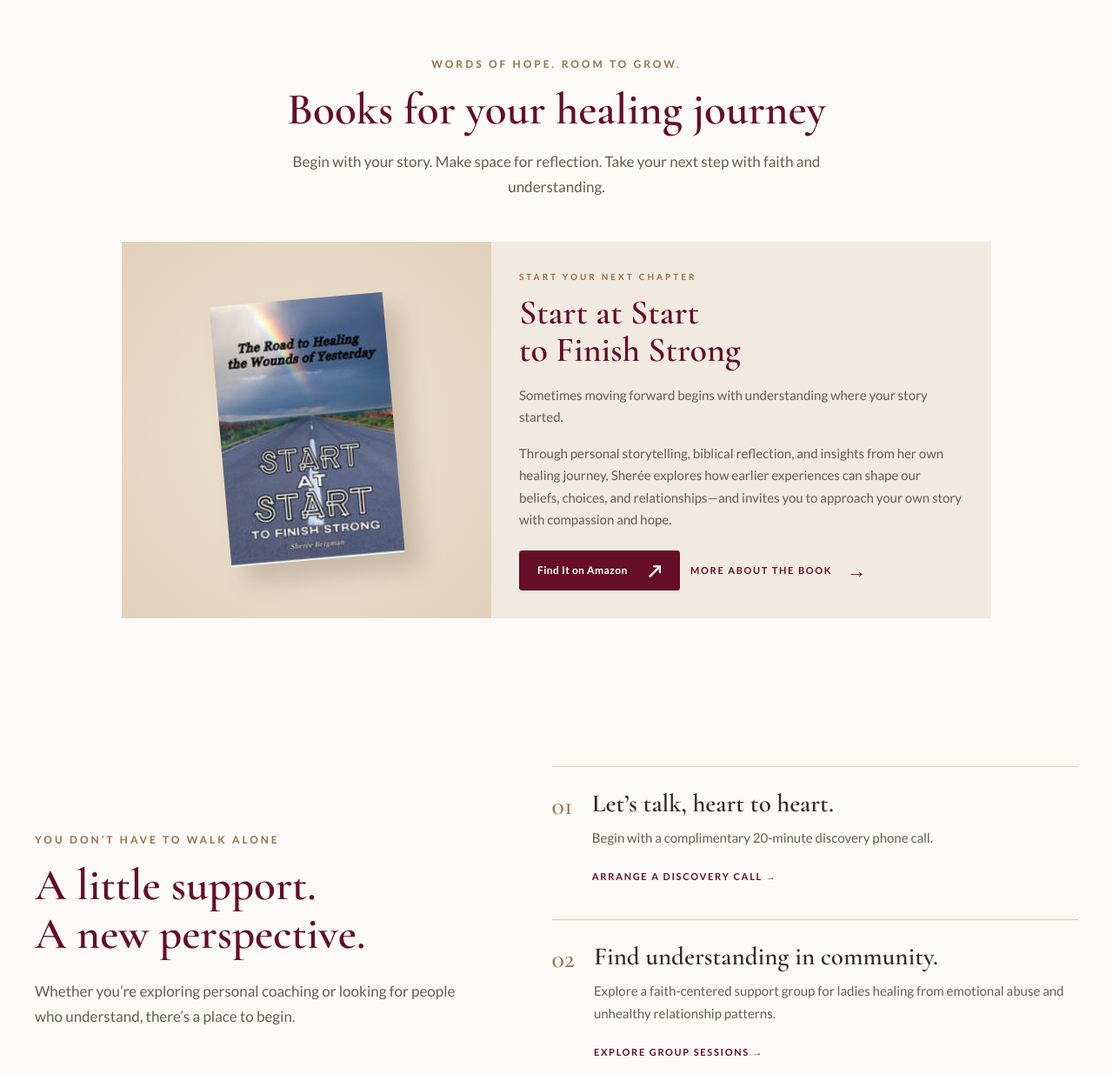
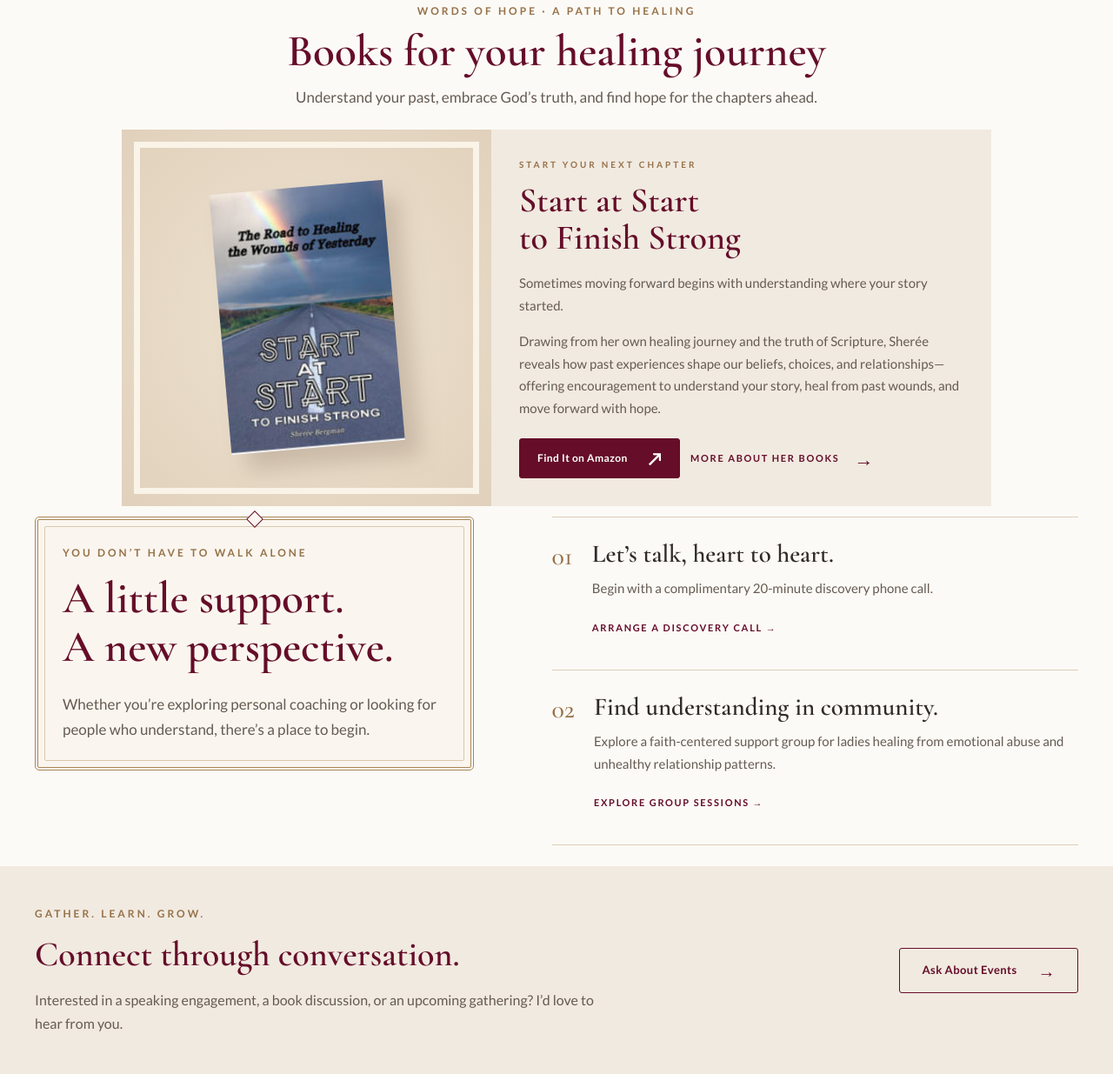
Before and after one commit to hthlifecoaching/shereebergman, a plain HTML site: page index.html in a window 1280 px wide. Shown: the part 1107-2342 px from the top of the page at 87% size. Drawn offline with Linux system fonts and the light colour scheme.

Commit message:
Refine homepage book copy, spacing, and decorative frames

```diff
--- a/assets/css/home-concept.css
+++ b/assets/css/home-concept.css
@@ -347,3 +347,51 @@
 @media(min-width:1001px) {
   .original-concept-home .site-header nav { gap: clamp(14px,1.5vw,24px); }
 }
+/* Requested tighter book introduction and spacing around the book/support panels.
+   Typography, book proportions, and the rest of the homepage remain unchanged. */
+.original-concept-home .books-section { padding-block: 24px 0; }
+.original-concept-home .books-section .section-intro { margin-bottom: 22px; }
+.original-concept-home .books-section .section-intro .eyebrow { margin-bottom: 10px; }
+.original-concept-home .books-section .section-intro > p:last-child { margin-top: 10px; }
+.original-concept-home .featured-cover { position: relative; }
+.original-concept-home .featured-cover::before {
+  content: '';
+  position: absolute;
+  inset: 14px;
+  border: 7px solid #faf3e7;
+  pointer-events: none;
+}
+.original-concept-home .next-steps { padding-block: 12px 24px; align-items: start; }
+.original-concept-home .support-intro {
+  position: relative;
+  padding: 28px;
+  border: 4px double #ab875a;
+  border-radius: 5px;
+  background: #faf6ef;
+}
+.original-concept-home .support-intro::before {
+  content: '';
+  position: absolute;
+  inset: 7px;
+  border: 1px solid #dac8ac;
+  border-radius: 2px;
+  pointer-events: none;
+}
+.original-concept-home .support-intro::after {
+  content: '';
+  position: absolute;
+  top: -8px;
+  left: calc(50% - 6px);
+  width: 12px;
+  height: 12px;
+  border: 1px solid var(--wine);
+  background: #faf6ef;
+  transform: rotate(45deg);
+  pointer-events: none;
+}
+.original-concept-home .support-intro > * { position: relative; }
+@media(max-width:850px) {
+  .original-concept-home .books-section { padding-top: 20px; }
+  .original-concept-home .books-section .section-intro { margin-bottom: 18px; }
+  .original-concept-home .support-intro { padding: 24px; }
+}
--- a/index.html
+++ b/index.html
@@ -72,11 +72,11 @@
   </section>
   <section class="scripture" aria-label="Scripture for reflection"><div class="scripture-landscape" aria-hidden="true"><svg class="" viewBox="0 1031 1390 101" role="img" aria-label="" preserveAspectRatio="xMidYMid slice"><image href="assets/img/original-concept.png" width="1390" height="1132" /></svg></div><div class="container"><blockquote><span class="quote-rule" aria-hidden="true"></span><span>“The purposes of a person’s heart are deep waters…”</span><span class="quote-rule" aria-hidden="true"></span></blockquote><p>Proverbs 20:5</p></div></section>
   <section class="books-section" id="books" aria-labelledby="books-title"><div class="container">
-    <div class="section-intro"><p class="eyebrow">Words of hope. Room to grow.</p><h2 id="books-title">Books for your healing journey</h2><p>Begin with your story. Make space for reflection. Take your next step with faith and understanding.</p></div>
-    <article class="featured-book"><div class="featured-cover"><img src="assets/img/start-at-start.jpg" width="352" height="528" alt="Start at Start to Finish Strong by Sherée Bergman" loading="lazy"></div><div class="featured-copy"><p class="eyebrow">Start your next chapter</p><h3>Start at Start<br>to Finish Strong</h3><p>Sometimes moving forward begins with understanding where your story started.</p><p>Through personal storytelling, biblical reflection, and insights from her own healing journey, Sherée explores how earlier experiences can shape our beliefs, choices, and relationships—and invites you to approach your own story with compassion and hope.</p><div class="actions"><a class="button" href="https://www.amazon.com/dp/B0FNLVWCBQ" target="_blank" rel="noopener noreferrer">Find It on Amazon <span aria-hidden="true">↗</span><span class="sr-only"> (opens in a new tab)</span></a><a class="text-link" href="https://hearttoheartlifecoaching.com/about-start-at-start/">More About the Book <span aria-hidden="true">→</span></a></div></div></article>
+    <div class="section-intro"><p class="eyebrow">WORDS OF HOPE · A PATH TO HEALING</p><h2 id="books-title">Books for your healing journey</h2><p>Understand your past, embrace God’s truth, and find hope for the chapters ahead.</p></div>
+    <article class="featured-book"><div class="featured-cover"><img src="assets/img/start-at-start.jpg" width="352" height="528" alt="Start at Start to Finish Strong by Sherée Bergman" loading="lazy"></div><div class="featured-copy"><p class="eyebrow">Start your next chapter</p><h3>Start at Start<br>to Finish Strong</h3><p>Sometimes moving forward begins with understanding where your story started.</p><p>Drawing from her own healing journey and the truth of Scripture, Sherée reveals how past experiences shape our beliefs, choices, and relationships—offering encouragement to understand your story, heal from past wounds, and move forward with hope.</p><div class="actions"><a class="button" href="https://www.amazon.com/dp/B0FNLVWCBQ" target="_blank" rel="noopener noreferrer">Find It on Amazon <span aria-hidden="true">↗</span><span class="sr-only"> (opens in a new tab)</span></a><a class="text-link" href="https://hearttoheartlifecoaching.com/about-start-at-start/">More About Her Books <span aria-hidden="true">→</span></a></div></div></article>
   </div></section>
 
-  <section class="container next-steps" id="coaching" aria-labelledby="coaching-title"><div><p class="eyebrow">You don’t have to walk alone</p><h2 id="coaching-title">A little support.<br>A new perspective.</h2><p>Whether you’re exploring personal coaching or looking for people who understand, there’s a place to begin.</p></div><div class="step-options"><article><span class="step-number">01</span><div><h3>Let’s talk, heart to heart.</h3><p>Begin with a complimentary 20-minute discovery phone call.</p><a class="text-link" href="https://hearttoheartlifecoaching.com/free-consultation/">Arrange a Discovery Call →</a></div></article><article><span class="step-number">02</span><div><h3>Find understanding in community.</h3><p>Explore a faith-centered support group for ladies healing from emotional abuse and unhealthy relationship patterns.</p><a class="text-link" href="https://support.hearttoheartlifecoaching.com/schedule.html">Explore Group Sessions →</a></div></article></div></section>
+  <section class="container next-steps" id="coaching" aria-labelledby="coaching-title"><div class="support-intro"><p class="eyebrow">You don’t have to walk alone</p><h2 id="coaching-title">A little support.<br>A new perspective.</h2><p>Whether you’re exploring personal coaching or looking for people who understand, there’s a place to begin.</p></div><div class="step-options"><article><span class="step-number">01</span><div><h3>Let’s talk, heart to heart.</h3><p>Begin with a complimentary 20-minute discovery phone call.</p><a class="text-link" href="https://hearttoheartlifecoaching.com/free-consultation/">Arrange a Discovery Call →</a></div></article><article><span class="step-number">02</span><div><h3>Find understanding in community.</h3><p>Explore a faith-centered support group for ladies healing from emotional abuse and unhealthy relationship patterns.</p><a class="text-link" href="https://support.hearttoheartlifecoaching.com/schedule.html">Explore Group Sessions →</a></div></article></div></section>
   <section class="events-section" id="events"><div class="container events-inner"><div><p class="eyebrow">Gather. Learn. Grow.</p><h2>Connect through conversation.</h2><p>Interested in a speaking engagement, a book discussion, or an upcoming gathering? I’d love to hear from you.</p></div><a class="button button-outline" href="mailto:info@hearttoheartlifecoaching.com?subject=Speaking%20or%20book%20discussion%20inquiry">Ask About Events <span aria-hidden="true">→</span></a></div></section>
   <section class="connect-section" id="connect"><div class="container"><p class="eyebrow">Your story matters</p><h2>Let’s begin a conversation.</h2><p>Questions about the books, coaching, or connecting with Sherée?<br>Reach out and take your next step.</p><div class="actions"><a class="button button-light" href="contact.html">Contact Sherée <span aria-hidden="true">→</span></a><a class="phone-link" href="tel:+12242259494">224-225-9494</a></div></div></section>
 </main>
```
